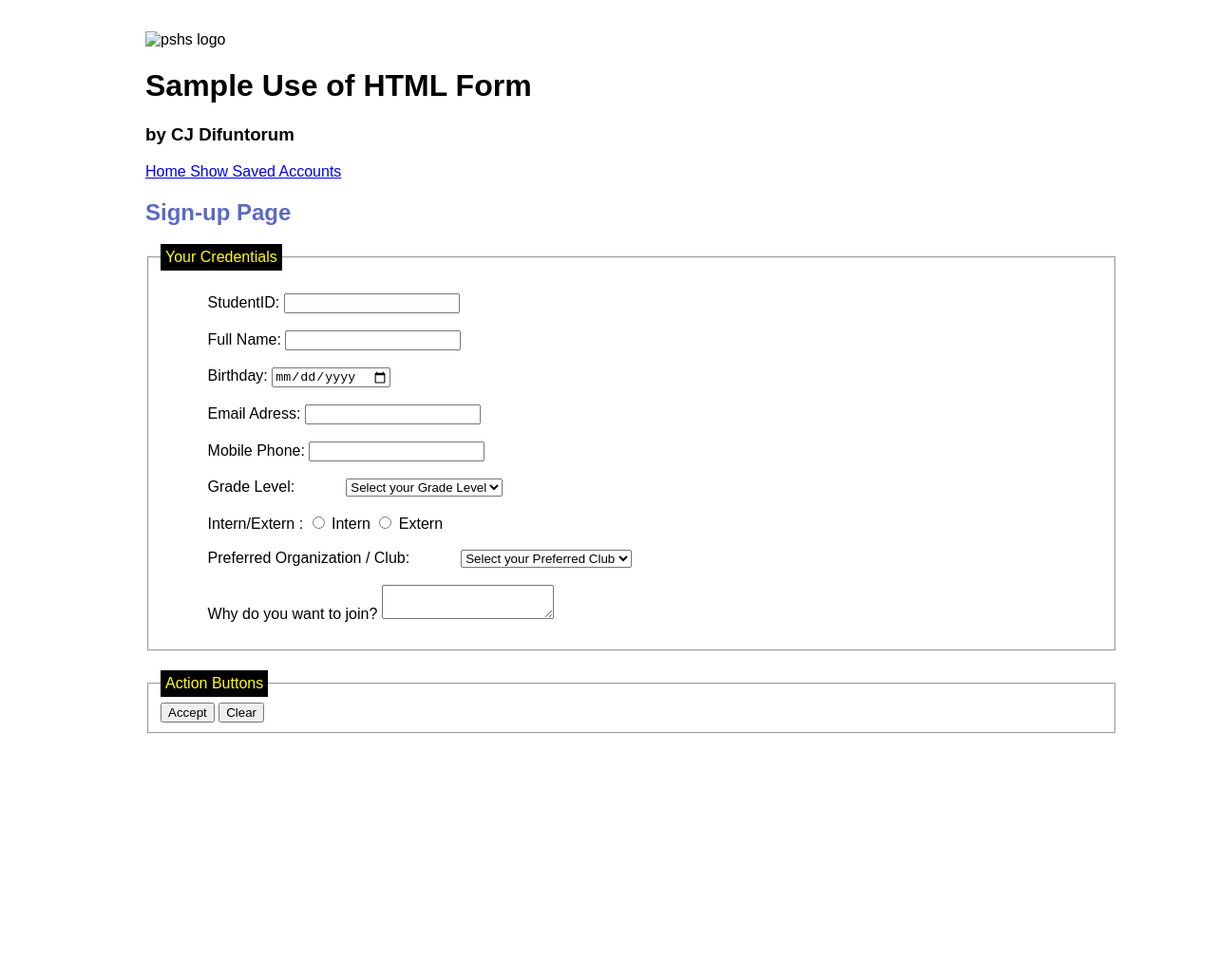
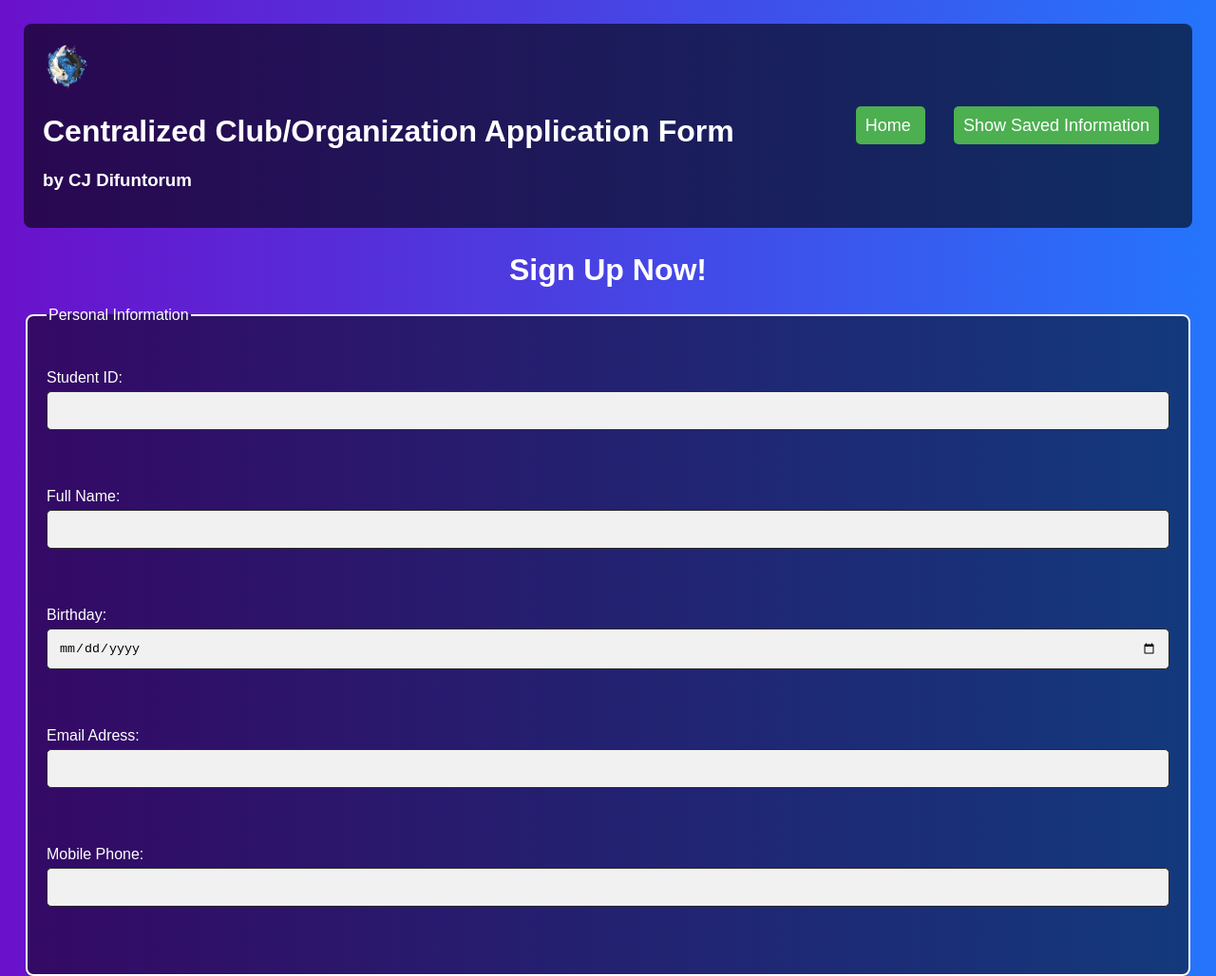
Before and after one commit to cjaye-dif019/CS3_3rdQtrPortfolio, a plain HTML site: page public/Q3_2GMagnesiumDifuntorum.html in a window 1280 px wide. Shown: the top 1028 px of the page at 95% size. Before the commit the page ends 806 px from the top, so only its background shows below. Drawn offline with Linux system fonts and the light colour scheme; files that its build step writes are made by us from their sources; files whose address does not match are found by name.

Commit message:
Graded Task 2

```diff
--- a/css/Q3_2GMagnesiumDifuntorum.css
+++ /dev/null
@@ -1 +0,0 @@
-/* Later
--- a/public/Q3_2GMagnesiumDifuntorum.html
+++ b/public/Q3_2GMagnesiumDifuntorum.html
@@ -9,77 +9,170 @@
     <title>Graded Exercise 2</title>
     <!-- updated external css link to show how to share it between repository -->
     <link rel="stylesheet" href="https://cdnjs.cloudflare.com/ajax/libs/font-awesome/4.7.0/css/font-awesome.min.css">
-    <link rel="stylesheet" href="../Q3_2GMagnesiumDifuntorum.css" />
-    <link rel="icon" href="../assets/pshslogo.png" sizes="32x32" type="image/png">
-    <script src="script.js" defer></script>
+    <link rel="icon" href="../assets/fish.png" sizes="32x32" type="image/png">
    <style>
       body{
+        background: linear-gradient(to right, #6a11cb, #2575fc);
+        color: #fff;
         padding: 25px;
         font-family: arial;
-        width: 80%;
-        margin-left: 10%;
+        margin: 0 auto;
+        box-sizing: border-box;
+      }
+
+      header {
+        display: flex;
+        align-items: center;
+        justify-content: space-between;
+        background-color: rgba(0, 0, 0, 0.6);
+        padding: 20px;
+        border-radius: 8px;
+        margin-bottom: 20px;
+      }
+
+      header h1 {
+        color: #fff;
+      }
+
+      .navbar a {
+        color: #fff;
+        padding: 10px;
+        margin: 0 15px;
+        text-decoration: none;
+        font-size: 18px;
+        background: #4CAF50;
+        border-radius: 5px;
+        transition: background 0.3s ease;
+      }
+
+      .navbar a:hover {
+        background: #45a049;
       }
 
       .title {
         color: #5C6AC4;
       }
 
-        fieldset:nth-child(2) {
-             margin-top: 20px;
+      fieldset {
+        background: rgba(0, 0, 0, 0.5);
+        border: 2px solid #fff;
+        border-radius: 8px;
+        padding: 20px;
+        margin-bottom: 20px;
       }
 
-        legend {
-            background: black;
-            color: yellow;
-            padding: 5px;
+      label {
+        font-size: 16px;
+        margin: 10px 0;
+        display: block;
       }
-        label {
-             margin: 5%;
+
+      input[type="text"], input[type="email"], input[type="number"], input[type="date"], select, textarea {
+        width: 100%;
+        padding: 12px;
+        margin: 5px 0;
+        border-radius: 5px;
+        border: 1px solid #2a2a2a;
+        background: #f1f1f1;
+        box-sizing: border-box;
+      }
+
+      input:focus, select:focus, textarea:focus {
+        background-color: rgba(240, 238, 238, 0.914);
+        border-color: #6a11cb;
+      }
+
+      textarea {
+        width: 100%;
+        height: 150px;
+        resize: vertical;
+        padding: 15px;
+        border: 1px solid #2a2a2a;
+      }
+
+      button, input[type="reset"] {
+        background-color: #4CAF50;
+        color: white;
+        padding: 10px 20px;
+        border: none;
+        border-radius: 5px;
+        cursor: pointer;
+        transition: background 0.3s ease;
+      }
+
+      button:hover, input[type="reset"]:hover {
+        background-color: #45a049;
+      }
+
+      .title {
+        color: #fff;
+        text-align: center;
+        font-size: 2em;
+        margin-bottom: 20px;
+      }
+
+      @media (max-width: 768px) {
+        body {
+          width: 95%;
+          padding: 10px;
+        }
+
+        .navbar a {
+          font-size: 16px;
+          margin: 0 10px;
+        }
       }
     </style>
   </head>
+
   <body>
     <header>
       <div>
-            <img src="../../assets/pshslogo.png" alt="pshs logo"
+        <img src="../assets/fish.png" alt="pshs logo"
         title="The Official Logo" width="50px" height="50px" />
         <h1>
-                Sample Use of HTML Form
+          Centralized Club/Organization Application Form
         </h1>
-            <h3>by CJ Difuntorum </h3>
+        <h3>by CJ Difuntorum</h3>
       </div>
       <nav class="navbar">
-            <a href="../../index.html"> Home </a>
-            <a href="registered.html"> Show Saved Accounts </a>
+        <a href="../index.html"> Home </a>
+        <a href="../public/Registered.html"> Show Saved Information </a>
       </nav>
     </header>
+
     <section>
-      <h1 class="title">Sign-up Page</h1>
-      <form id="dForm" action="registered.html" method="get">
+      <h1 class="title">Sign Up Now!</h1>
+      <form id="dForm" action="submit" method="post" onsubmit="return submit_()" onreset="return reset_()">
+        <!-- Personal Information Fieldset -->
         <fieldset>
-          <legend>Your Credentials</legend><br/>
-          <label> StudentID:
-            <input type="number" name="id" id="id" required />
+          <legend>Personal Information</legend><br/>
+          <label> Student ID:
+            <input type="number" name="ID" id="id" required onblur="input(this)"/>
           </label><br/><br/>
 
           <label> Full Name:
-            <input type="text" name="name" id="name" required />
+            <input type="text" name="Name" id="name" required onblur="input(this)"/>
           </label><br/><br/>
 
           <label> Birthday:
-            <input type="date" name="bday" id="bday" />
+            <input type="date" name="BDay" id="bday" required onblur="input(this)"/>
           </label><br/><br/>
 
           <label> Email Adress:
-            <input type="email" name="email" id="email" />
+            <input type="email" name="E-Mail" id="email" required onblur="input(this)"/>
           </label><br/><br/>
 
           <label> Mobile Phone:
-            <input type="text" name="phone" id="phone" />
+            <input type="text" name="Phone" id="phone" required onblur="input(this)"/>
           </label><br/><br/>
+        </fieldset>
 
+        <!-- Additional Information Fieldset -->
+        <fieldset>
+          <legend>Additional Information</legend><br/>
           <label> Grade Level: </label>
-            <select name="glvl" id="glvl" required>
+            <select name="GLvl" id="glvl" required onblur="input(this)">
                 <option value=""> Select your Grade Level </option>
                 <option value="n07">7</option>
                 <option value="g08">8</option>
@@ -91,28 +184,29 @@
           <br/><br/>
 
           <label> Intern/Extern :
-            <input type="radio" name="gender" value="Female" /> Intern
-            <input type="radio" name="gender" value="Male" /> Extern
-          </label><br/><br/>
+            <input type="radio" name="Home" value="Intern" required onblur="input(this)"/> Intern
+            <input type="radio" name="Home" value="Extern" /> Extern
+          </label><br/>
 
-          <label> Preferred Organization / Club: </label>
-            <select name="club" id="club" required>
+          <label> Preferred Organization/Club: </label>
+            <select name="Club" id="club" required onblur="input(this)">
               <option value=""> Select your Preferred Club </option>
-              <option value="c01">Club 1</option>
-              <option value="c02">Club 2</option>
-              <option value="c03">Club 3</option>
-              <option value="c04">Club 4</option>
-              <option value="c05">Club 5</option>
+              <option value="c01">Chemistry Club</option>
+              <option value="c02">Chess Club</option>
+              <option value="c03">Debate Club</option>
+              <option value="c04">Math Club</option>
+              <option value="c05">Swimming Club</option>
             </select>
           <br/><br/>
 
           <label> Why do you want to join?
-            <textarea name="reason" id="reason">
-
-            </textarea>
+            <textarea name="Reason" id="reason" required rows="6" cols="50" onblur="input(this)"></textarea>
           </label><br/><br/>
         </fieldset>
 
+        <br>
+
+        <!-- Action Buttons -->
         <fieldset>
           <legend>Action Buttons</legend>
           <button type="submit"> Accept </button>
@@ -120,6 +214,26 @@
         </fieldset>
       </form>
     </section>
+
+    <script>
+      function submit_() {
+        return confirm("Are you sure you want to submit the form?");
+      }
+
+      function reset_() {
+        return confirm("Are you sure you want to reset the form?");
+      }
+
+      function input(input) {
+        if (input.value == "") {
+          input.style.borderColor = "red"; // Mark the input in red if it's empty
+        }
+        else {
+          input.style.borderColor = ""; // Reset the border if the input is filled
+        }
+      }
+    </script>
+
     <script src="Q3_2GMagnesiumDifuntorum.js"></script>
   </body>
 </html>
```
Also changed, not shown: public/Registered.html (+6 -8 lines). Lines whose indentation alone changed are shown as unchanged.
